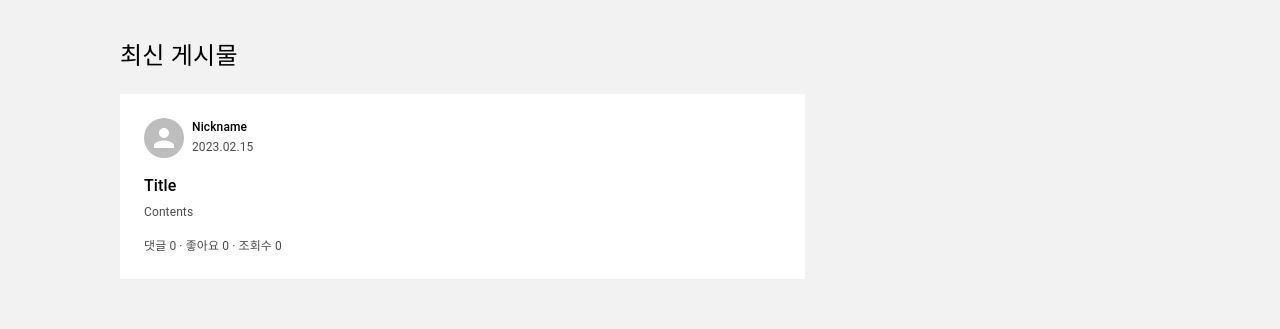
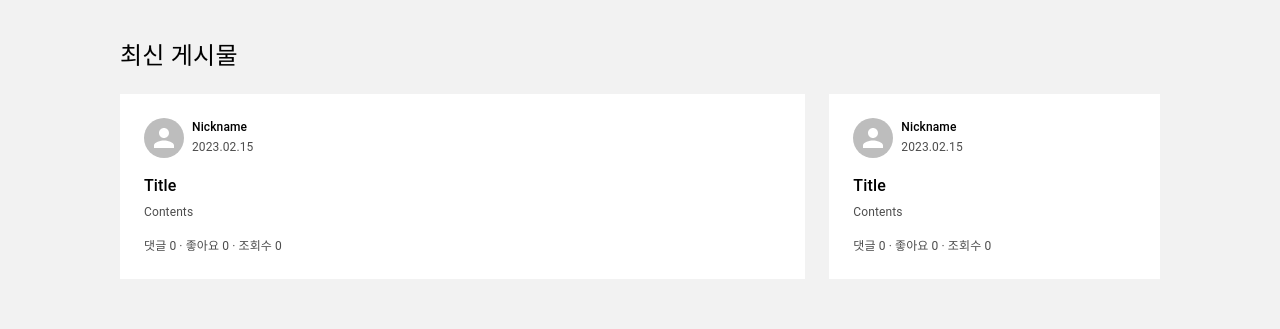
Before and after one commit to Kimhyuntae9665/New_Integrated, a React (Create React App) app in the folder board/: page / in a window 1280 px wide. Shown: the part 930-1259 px from the top of the page. Built offline with nearby package versions, Linux system fonts and the light colour scheme.

Commit message:
navigate()함수와 Grid navigator('/auth')

```diff
--- a/board/src/views/Main/MainContents/index.tsx
+++ b/board/src/views/Main/MainContents/index.tsx
@@ -2,6 +2,7 @@
 import React from 'react'
 import {Box,Grid,Typography,Pagination} from '@mui/material'
 import BoardListItem from 'src/components/BoardListItem'
+
 export default function MainContents() {
 
     return (
@@ -15,7 +16,7 @@ export default function MainContents() {
                 <Grid item sm={12} md={8}>
                     <BoardListItem/>
                 </Grid>
-                <Grid item sm={12} md={4}></Grid>
+                <Grid item sm={12} md={4}><BoardListItem/></Grid>
             </Grid>
         </Box>
         {/* content를 중앙 정렬 하는 방법  */}
--- a/board/src/views/Main/MainHead/index.tsx
+++ b/board/src/views/Main/MainHead/index.tsx
@@ -31,7 +31,7 @@ export default function MainHead() {
                 <Typography sx={{fontSize:'24px',fontWeight:400,p:'24px',textAlign:'center'}}>주간 TOP 3 게시물</Typography>
 
                 <Grid container spacing={3}>  {/*Grid container 이므로 큰 박스 역할  */}
-                {/* React에서는 매개변수 === Props */}
+                    {/* React에서는 매개변수 === Props */}
                     {top3List.map((item)=>(<Grid item sm={12} md={4}>
                         {/* 매개변수 즉, Props와 함께 이용해서 함수 부르기  */}
                         <PreviewCard previewItem={item}/>
--- a/board/src/views/NavigationBar/index.tsx
+++ b/board/src/views/NavigationBar/index.tsx
@@ -49,7 +49,7 @@ export default function NavigationBar() {
               <SearchIcon />
               {/* SearchIcon이 클릭이 가능하게 된다  */}
             </IconButton>
-            {/* path.name이 /auth이면 로그인 버튼 나오게  */}
+            {/* path.name이 /auth이면 로그인 버튼 나오게  논리 연산자 사용해 준다 */}
             {path.pathname!=='/auth'&&(<Button variant='contained' color='secondary' onClick={()=>navigator('/auth')}>로그인</Button>)}
             {/*버튼의 variant의 contained를 하면 색상이 가득 찬 버튼 만들기  */}
             {/* 버튼 클릭했을 때 url 창에 주소 추가해 이동 할려면 (/auth) ==> (Linkto +) useNavigate() 사용  */}
```
